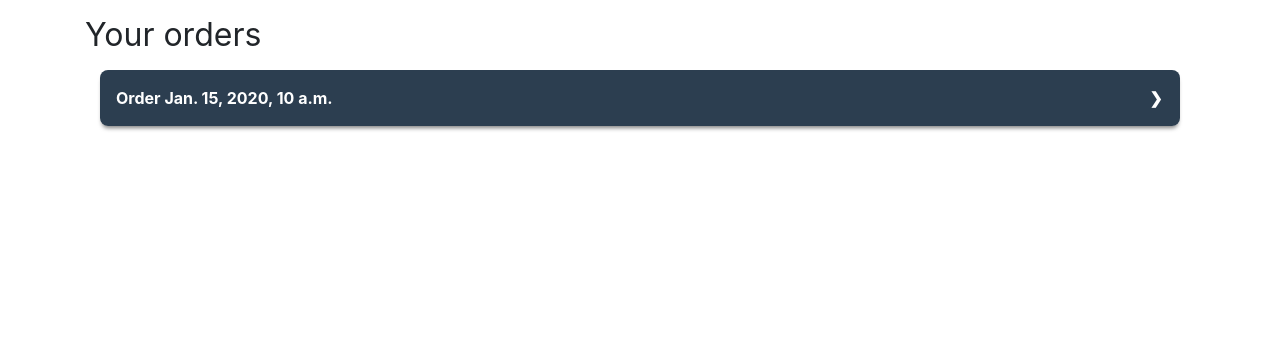
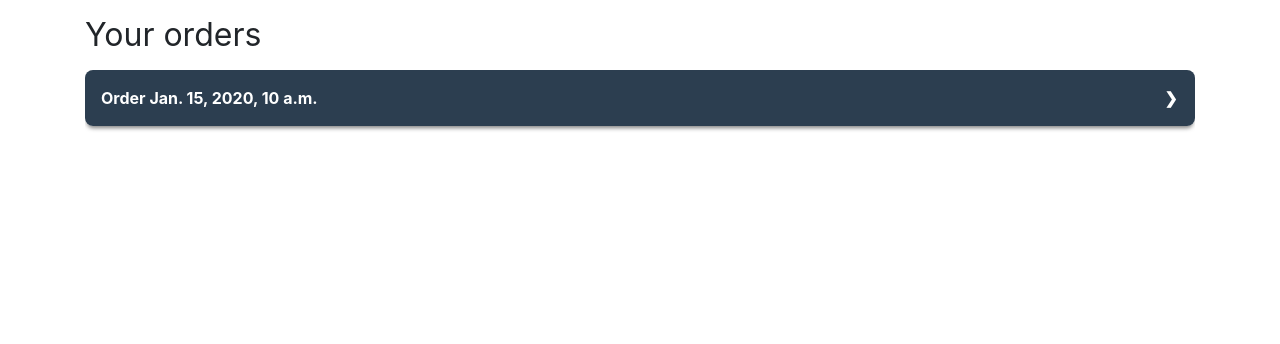
Before and after one commit to Suzan792/Project-C, a Django app: page /order/ in a window 1280 px wide. Shown: the part 76-420 px from the top of the page. Run offline with Django 3.2, Linux system fonts and the light colour scheme; a user stored in the database is signed in; tables that the repository leaves empty hold one stand-in row (values such as "Sample post"); grey boxes marked "Sample" are stand-in pictures; parts of the project's set-up code (start-up, migrations or seed data) failed here and were passed over; some libraries are stand-ins or nearby versions.

Commit message:
change order aand appearance of order history accordion

```diff
--- a/Django/website/order/templates/orders/my_orders.html
+++ b/Django/website/order/templates/orders/my_orders.html
@@ -9,7 +9,7 @@
 <p>Please log in to view this page!</p>
 {% elif amount_of_orders > 0 %}
 <div class="container p-0">
-    <div class="col">
+    <div class="col p-0">
         <div class="tabs">
             {% for orderlist in orders %}
             <div class="tab">
--- a/Django/website/order/views.py
+++ b/Django/website/order/views.py
@@ -13,7 +13,9 @@ def return_orders(request):
     try:
         order_items = get_list_or_404(OrderHistory.objects.order_by('-id'), user=request.user)
         old_item = None
-        for item in order_items[::-1]:
+        # for item in order_items[::-1]:
+        for item in order_items:
+
             if old_item == None:
                 old_item = item
 
```
